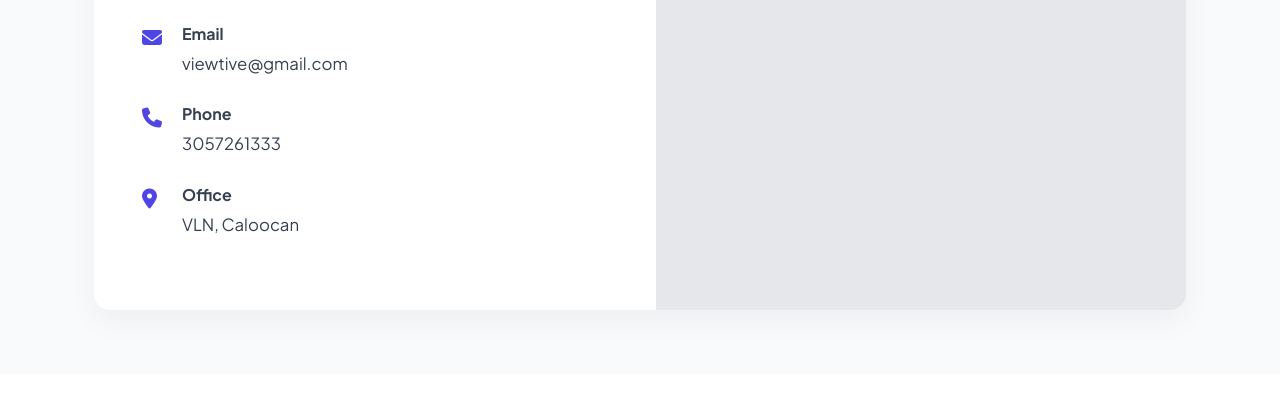
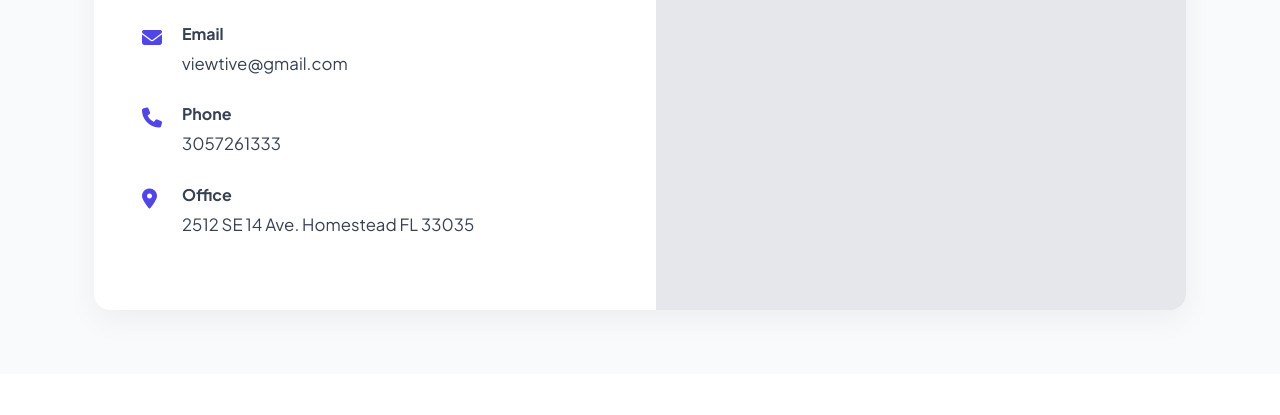
Before and after one commit to Viewtive/viewtive, a plain HTML site: page index.html in a window 1280 px wide. Shown: the part 4235-4650 px from the top of the page. Drawn offline with Linux system fonts and the light colour scheme; a script that the page names is missing.

Commit message:
Update index.html

```diff
--- a/index.html
+++ b/index.html
@@ -1192,7 +1192,7 @@
           Office
          </h4>
 <p>
-          VLN, Caloocan
+          2512 SE 14 Ave. Homestead FL 33035
          </p>
 </div>
 </div>
```
